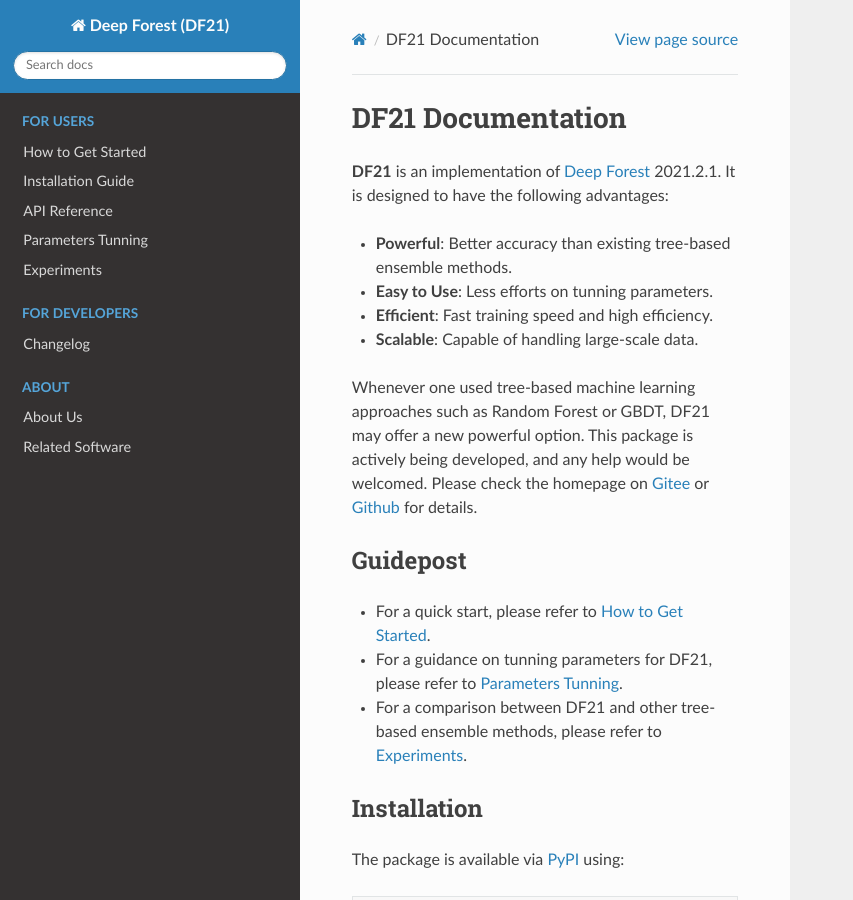
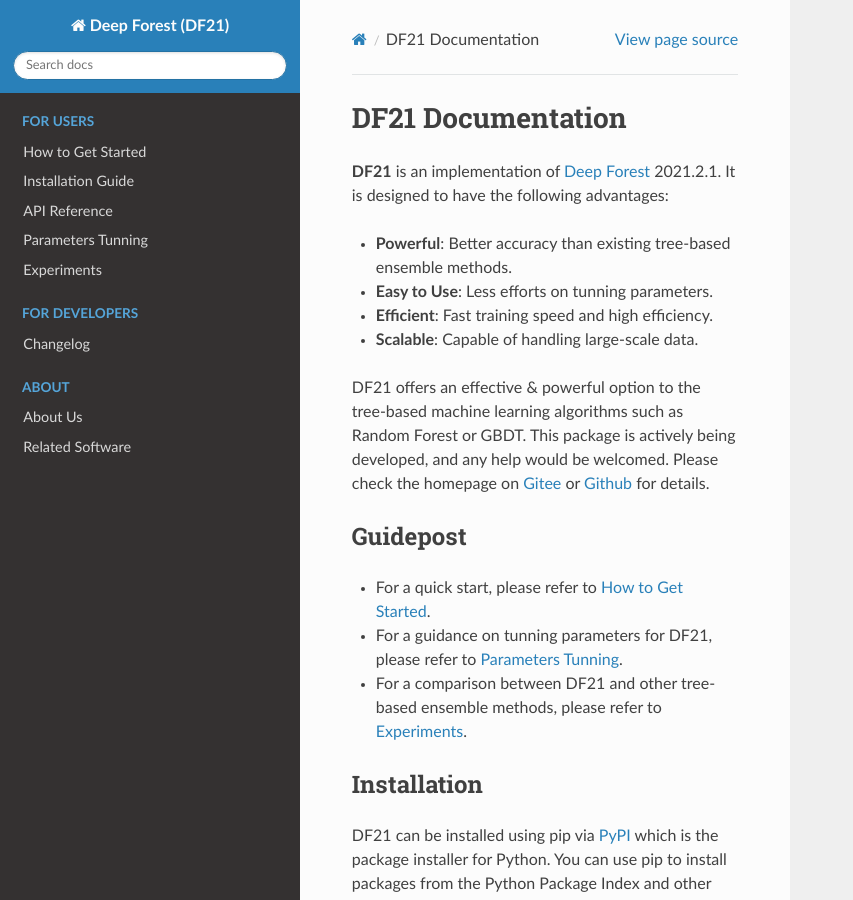
Before and after one commit to LAMDA-NJU/Deep-Forest, a Sphinx documentation site: the page built from docs/index.rst, in a window 1280 px wide and 900 px high. Shown: the whole window, without its empty margins (0-853 px from the left). Built offline with Sphinx 7.4.7 and the Read the Docs theme 2.0.0, drawn with Linux system fonts in a browser that asks for light colours; some of the changed text lies outside the part shown.

Commit message:
Update index.rst

```diff
--- a/docs/index.rst
+++ b/docs/index.rst
@@ -8,7 +8,7 @@
 - **Efficient**: Fast training speed and high efficiency.
 - **Scalable**: Capable of handling large-scale data.
 
-Whenever one used tree-based machine learning approaches such as Random Forest or GBDT, DF21 may offer a new powerful option. This package is actively being developed, and any help would be welcomed. Please check the homepage on `Gitee <https://gitee.com/lamda-nju/deep-forest>`__ or `Github <https://github.com/LAMDA-NJU/Deep-Forest>`__ for details.
+DF21 offers an effective & powerful option to the tree-based machine learning algorithms such as Random Forest or GBDT. This package is actively being developed, and any help would be welcomed. Please check the homepage on `Gitee <https://gitee.com/lamda-nju/deep-forest>`__ or `Github <https://github.com/LAMDA-NJU/Deep-Forest>`__ for details.
 
 Guidepost
 ---------
@@ -19,7 +19,7 @@
 Installation
 ------------
 
-The package is available via `PyPI <https://pypi.org/project/deep-forest/>`__ using:
+DF21 can be installed using pip via `PyPI <https://pypi.org/project/deep-forest/>`__  which is the package installer for Python. You can use pip to install packages from the Python Package Index and other indexes. Refer `this <https://pypi.org/project/pip/>`__ for the documentation of pip. Use this command to download DF21 :
 
 .. code-block:: bash
 
```
